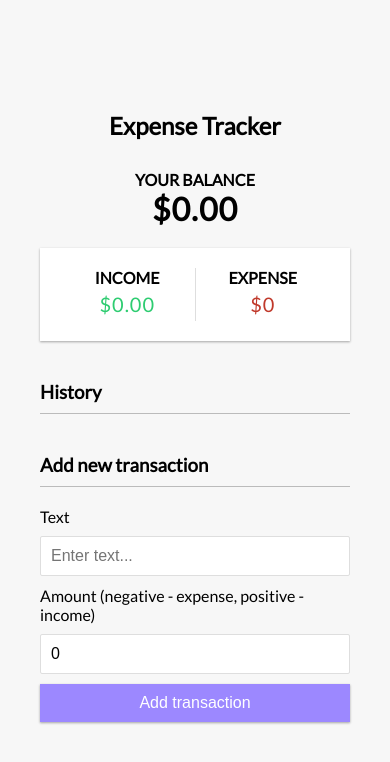
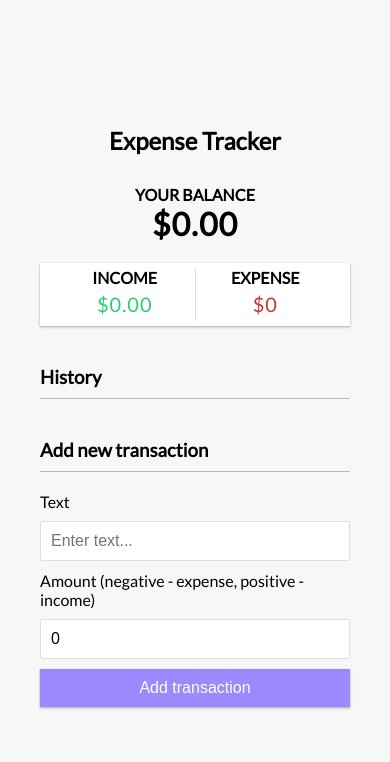
Before and after one commit to rafimohammad839/expense-tracker, a React (Create React App) app: page / in a window 390 px wide. Shown: the top 762 px of the page. Built offline with nearby package versions, Linux system fonts and the light colour scheme.

Commit message:
Padding changed on inc-exp-container

```diff
--- a/src/App.css
+++ b/src/App.css
@@ -158,4 +158,7 @@ input[type='number'] {
     .container {
         padding: 0 20px;
     }
+    .inc-exp-container {
+        padding: 5px 15px;
+    }
 }
```
